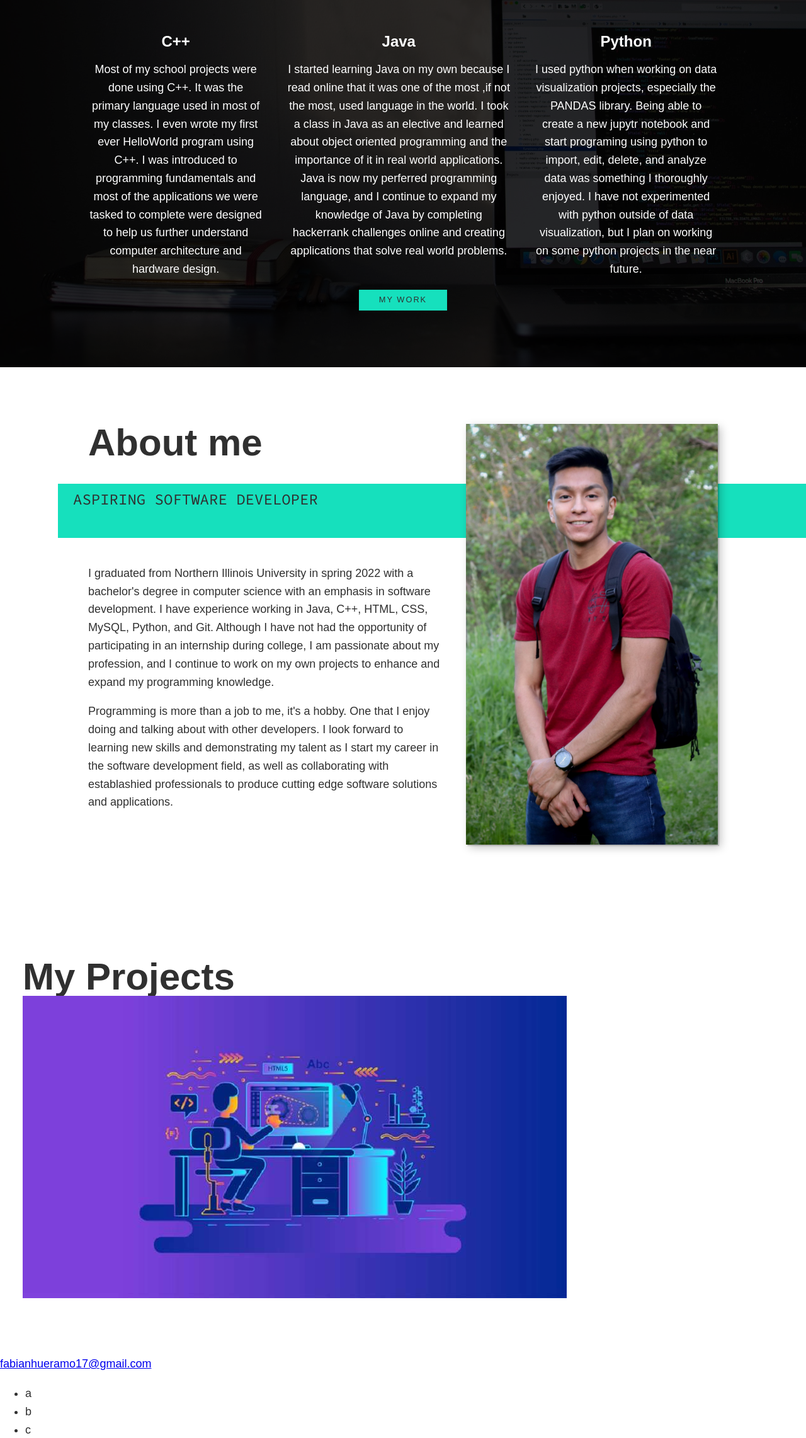
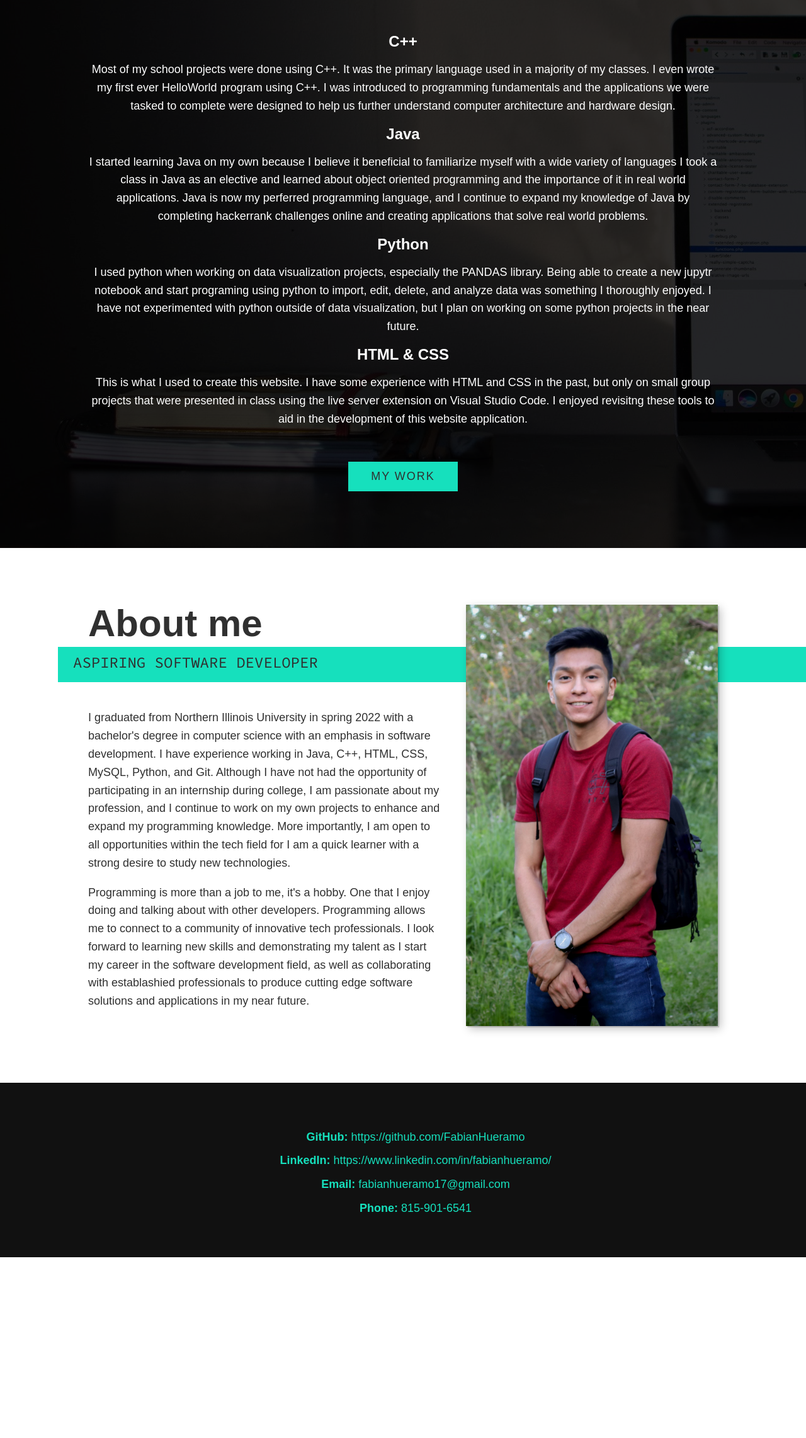
Before and after one commit to FabianHueramo/Website, a plain HTML site: page index.html in a window 1280 px wide. Shown: the part 1256-3539 px from the top of the page at 63% size. After the commit the page ends 3252 px from the top, so only its background shows below. Drawn offline with nearby package versions, Linux system fonts and the light colour scheme; a web font is replaced by a local one.

Commit message:
Finished Footer
Completed website footer. Also removed projects section. My work button now points to github page.

```diff
--- a/index.html
+++ b/index.html
@@ -53,8 +53,8 @@
             <div class="service">
                 <h3>C++</h3>
                 <p>Most of my school projects were done using C++. It was the primary language used
-                    in most of my classes. I even wrote my first ever HelloWorld program using C++.
-                    I was introduced to programming fundamentals and most of the applications
+                    in a majority of my classes. I even wrote my first ever HelloWorld program using C++.
+                    I was introduced to programming fundamentals and the applications
                     we were tasked to complete were designed to help us further understand computer
                     architecture and hardware design.
                 </p>
@@ -62,8 +62,7 @@
 
             <div class="service">
                 <h3>Java</h3>
-                <p>I started learning Java on my own because I read online that it was one of the most
-                    ,if not the most, used language in the world. I took a class in Java as an elective
+                <p>I started learning Java on my own because I believe it beneficial to familiarize myself with a wide variety of languages I took a class in Java as an elective
                     and learned about object oriented programming and the importance of it in real world
                     applications. Java is now my perferred programming language, and I continue to expand
                     my knowledge of Java by completing hackerrank challenges online and creating applications
@@ -80,9 +79,17 @@
                     future.
                 </p>
             </div> <!-- service -->
+
+            <div class="service">
+                <h3>HTML & CSS</h3>
+                <p>This is what I used to create this website. I have some experience with HTML and CSS in the past,
+                    but only on small group projects that were presented in class using the live server extension on
+                    Visual Studio Code. I enjoyed revisitng these tools to aid in the development of this website application.
+                </p>
+            </div> <!-- service -->
         </div>
 
-        <a href="work" class="btn">My Work</a>
+        <a href="https://github.com/FabianHueramo" class="btn" target="blank">My Work</a>
     </section>
 
 
@@ -96,10 +103,11 @@
                 degree in computer science with an emphasis in software development. I have experience working in Java, C++, HTML, CSS,
                 MySQL, Python, and Git. Although I have not had the opportunity of participating
                 in an internship during college, I am passionate about my profession, and I continue to work on
-                my own projects to enhance and expand my programming knowledge.</p>
+                my own projects to enhance and expand my programming knowledge. More importantly, I am open to all opportunities
+                within the tech field for I am a quick learner with a strong desire to study new technologies.</p>
             <p>Programming is more than a job to me, it's a hobby. One that I enjoy doing and talking about with
-                other developers. I look forward to learning new skills and demonstrating my talent as I start my career in the software development field, as well as
-                collaborating with establashied professionals to produce cutting edge software solutions and applications.</p>
+                other developers. Programming allows me to connect to a community of innovative tech professionals. I look forward to learning new skills and demonstrating my talent as I start my career in the software development field, as well as
+                collaborating with establashied professionals to produce cutting edge software solutions and applications in my near future.</p>
         </div>
 
         <img src="images/fabian_standing.jpg" alt="Fabian Hueramo at a computer" class="about-me__img">
@@ -107,6 +115,7 @@
 
 
     <!-- My Projects -->
+    <!---
     <section class="my--projects" id="projects">
         <h2 class="section__title">My Projects</h2>
         <p class="section__subtitle"></p>
@@ -117,16 +126,17 @@
             </a>
         </div>
     </section>
+-->
 
 
     <!-- Footer -->
-    <footer>
-        <a href="mailto:fabianhueramo17@gmail.com" class="footer-link">fabianhueramo17@gmail.com</a>
+    <footer class="footer">
         <ul class="social-list">
-            <li class="social-list__item"><a class="social-list__item">a</a></li>
-            <li class="social-list__item"><a class="social-list__item">b</a></li>
-            <li class="social-list__item"><a class="social-list__item">c</a></li>
+            <li class="social-list__item"><strong>GitHub:</strong> <a class="social-list__link" href="https://github.com/FabianHueramo" target="blank">https://github.com/FabianHueramo</a></li>
+            <li class="social-list__item"><strong>LinkedIn:</strong> <a class="social-list__link" href="https://www.linkedin.com/in/fabianhueramo/" target="blank">https://www.linkedin.com/in/fabianhueramo/</a></li>
+            <li class="social-list__item"><strong>Email:</strong> <a class="social-list__link" href="mailto:fabianhueramo17@gmail.com" class="footer-link">fabianhueramo17@gmail.com</a></li>
+            <li class="social-list__item"><a class="social-list__item"><strong>Phone:</strong> 815-901-6541</a></li>
         </ul>
-    </footer>>
+    </footer>
 </body>
 </html>
--- a/style.css
+++ b/style.css
@@ -67,12 +67,12 @@ strong{
 /* My Work button */
 .btn{
     display: inline-block;
-    padding: .5em 2.5em;
+    padding: .5em 2em;
+    margin-top: 2em;
     background-color: var(--clr-accent);
     color: var(--clr-dark);
     text-decoration: none;
     cursor: pointer;
-    font-size: .8rem;
     text-transform: uppercase;
     letter-spacing: 2px;
     font-weight: var(--fs-bold);
@@ -208,14 +208,14 @@ nav{
 
 /* Limit line length in paragraph */
 .service{
-    max-width: 500px;
+    max-width: 1000px;
     margin: 0 auto;
 }
 
-@media(min-width: 800px){
+@media(min-width: 1500px){
     .services{
         display: flex;
-        max-width: 1000px;
+        max-width: 1500px;
         margin-left: auto;
         margin-right: auto;
     }
@@ -265,3 +265,30 @@ nav{
         z-index: 2;
     }
 }
+
+/* Footer */
+.footer{
+    background: #111;
+    color: var(--clr-accent);
+    text-align: center;
+    padding: 2.5em 0;
+}
+
+.footer a {
+    color: inherit;
+    text-decoration: none;
+}
+
+.footer__link:hover,
+.social-list__link:hover{
+    opacity: .7;
+    text-decoration: underline;
+}
+
+.social-list{
+    list-style: none;
+}
+
+.social-list__item{
+    padding-top: .5em;
+}
```
